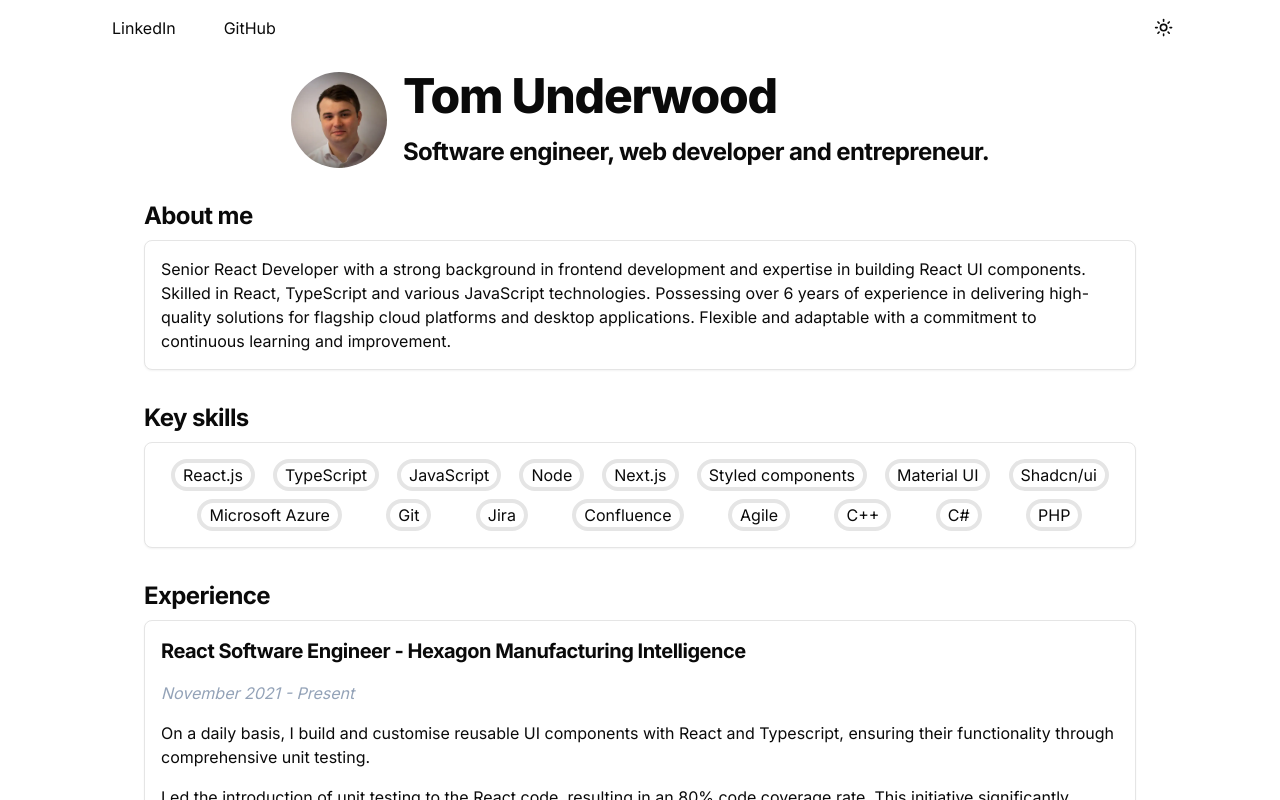
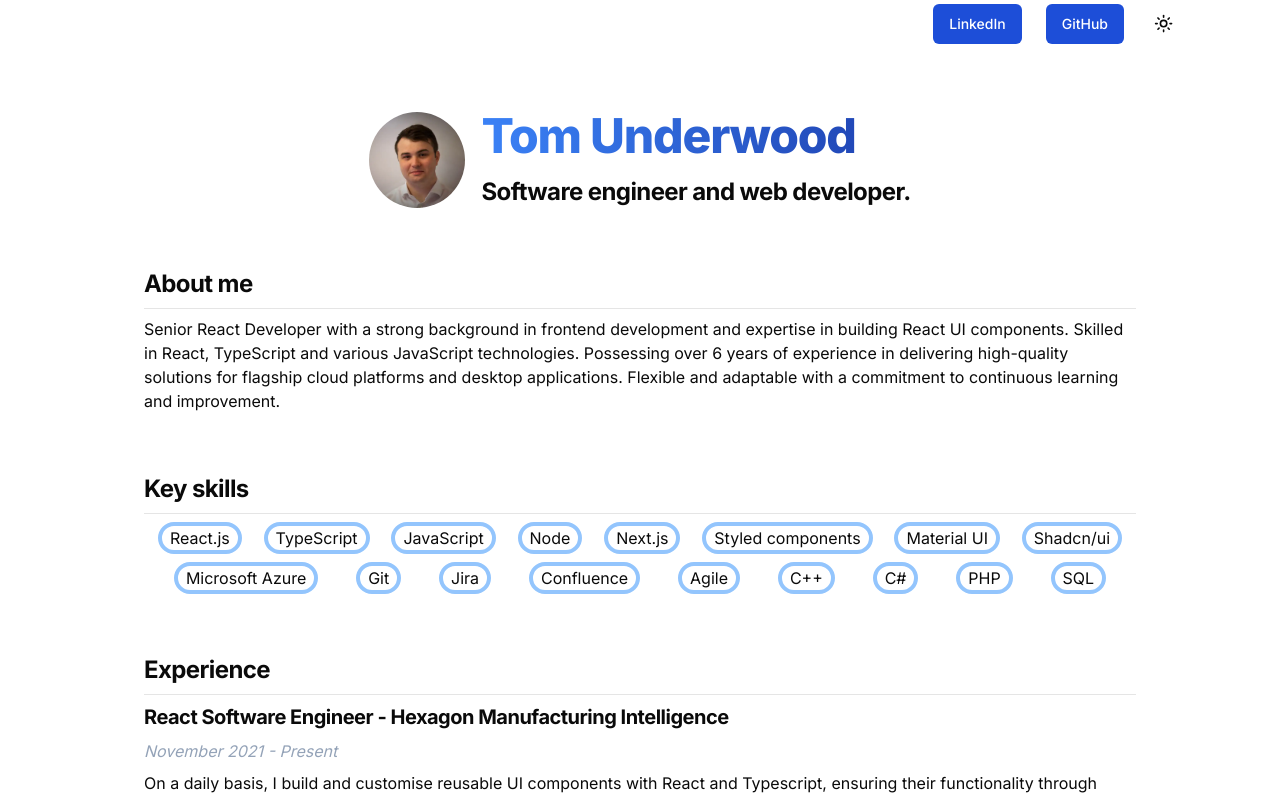
Before and after one commit to wraig0/portfolio, a Next.js app: page / in a window 1280 px wide. Shown: the top 800 px of the page. Built offline with nearby package versions, Linux system fonts and the light colour scheme.

Commit message:
Adjust padding, enable turbo mode, update chip styles, and enhance link component

```diff
--- a/app/globals.css
+++ b/app/globals.css
@@ -82,4 +82,7 @@
   h3 {
     @apply text-xl font-bold tracking-tight;
   }
+  section {
+    @apply pb-7;
+  }
 }
--- a/app/page.tsx
+++ b/app/page.tsx
@@ -3,24 +3,24 @@ import me from "../public/me.webp";
 import Image from "next/image";
 import { ModeToggle } from "@/components/ui/mode-toggle";
 import { Chip } from "@/components/ui/chip";
-import { Card } from "@/components/ui/card";
+// import { Card } from "@/components/ui/card";
 
 export default function Home() {
   return (
-    <div className="flex flex-col items-center justify-center py-2 subpixel-antialiased">
-      <header className="bg-background fixed top-0 w-full pl-24 pr-24 flex flex-row items-center justify-between gap-4">
+    <div className="flex flex-col items-center justify-center pb-2 subpixel-antialiased">
+      <header className="bg-background sticky top-0 w-full pl-24 pr-24 flex flex-row items-center justify-end gap-4">
         <div className="flex flex-row gap-4">
           <Link
             href="https://www.linkedin.com/in/thomas-underwood-35b139158/"
             title="Open LinkedIn profile in a new tab"
-            className="hover:bg-slate-200 dark:hover:bg-slate-900 p-4"
+            className="p-1"
           >
             LinkedIn
           </Link>
           <Link
             href="https://www.github.com/wraig0"
             title="Open GitHub profile in a new tab"
-            className="hover:bg-slate-200 dark:hover:bg-slate-900 p-4"
+            className="p-1"
           >
             GitHub
           </Link>
@@ -28,7 +28,7 @@ export default function Home() {
         <ModeToggle />
       </header>
 
-      <main className="flex flex-col items-center justify-between pt-12 max-w-screen-lg">
+      <main className="flex flex-col items-center justify-between md:pt-12 md:pr-24 md:pl-24 lg:pr-0 lg:pl-0 max-w-screen-lg">
         <div className="flex flex-col gap-8 w-fit p-4 ">
           <section className="flex flex-col md:flex-row items-center justify-center gap-4">
             <Image
@@ -36,30 +36,31 @@ export default function Home() {
               alt="me"
               className="w-24 h-24 rounded rounded-full"
             />
-            <div className="flex flex-col gap-4">
-              <h1>Tom Underwood</h1>
-              <h2>Software engineer, web developer and entrepreneur.</h2>
+            <div className="flex flex-col gap-4 md:text-start text-center">
+              <h1 className="bg-clip-text text-transparent bg-gradient-to-r dark:from-blue-400 dark:to-blue-300 from-blue-500 to-blue-800">
+                Tom Underwood
+              </h1>
+              <h2>Software engineer and web developer.</h2>
             </div>
           </section>
 
           <section className="flex flex-col gap-2">
             <h2>About me</h2>
-            <Card className="p-4 flex flex-col gap-4">
+            <hr />
             <p>
               Senior React Developer with a strong background in frontend
-                development and expertise in building React UI components.
-                Skilled in React, TypeScript and various JavaScript
-                technologies. Possessing over 6 years of experience in
-                delivering high-quality solutions for flagship cloud platforms
-                and desktop applications. Flexible and adaptable with a
-                commitment to continuous learning and improvement.
+              development and expertise in building React UI components. Skilled
+              in React, TypeScript and various JavaScript technologies.
+              Possessing over 6 years of experience in delivering high-quality
+              solutions for flagship cloud platforms and desktop applications.
+              Flexible and adaptable with a commitment to continuous learning
+              and improvement.
             </p>
-            </Card>
           </section>
 
           <section className="flex flex-col gap-2">
             <h2>Key skills</h2>
-            <Card className="p-4 flex flex-col gap-4">
+            <hr />
             <div className="flex flex-row flex-wrap gap-2 justify-evenly">
               <Chip>React.js</Chip>
               <Chip>TypeScript</Chip>
@@ -77,13 +78,13 @@ export default function Home() {
               <Chip>C++</Chip>
               <Chip>C#</Chip>
               <Chip>PHP</Chip>
+              <Chip>SQL</Chip>
             </div>
-            </Card>
           </section>
 
           <section className="flex flex-col gap-2">
             <h2>Experience</h2>
-            <Card className="p-4 flex flex-col gap-4">
+            <hr />
             <h3>
               React Software Engineer - Hexagon Manufacturing Intelligence
             </h3>
@@ -94,16 +95,16 @@ export default function Home() {
               comprehensive unit testing.
             </p>
             <p>
-                Led the introduction of unit testing to the React code,
-                resulting in an 80% code coverage rate. This initiative
-                significantly reduced development time while enhancing the
-                overall quality of the codebase.
+              Led the introduction of unit testing to the React code, resulting
+              in an 80% code coverage rate. This initiative significantly
+              reduced development time while enhancing the overall quality of
+              the codebase.
             </p>
             <p>
               Developed a full-stack application using React, Node.js and
               Electron to seamlessly migrate user settings between different
-                versions of a desktop application, ensuring smooth transitions
-                and maintaining user preferences across updates.
+              versions of a desktop application, ensuring smooth transitions and
+              maintaining user preferences across updates.
             </p>
             <p>
               Created an in-house React component library, published on a
@@ -112,10 +113,9 @@ export default function Home() {
             </p>
             <p>
               Participated actively in daily, fortnightly, and quarterly Agile
-                meetings, demonstrating strong communication skills by
-                effectively collaborating with team members, sharing progress
-                updates, and contributing to discussions on project planning and
-                execution
+              meetings, demonstrating strong communication skills by effectively
+              collaborating with team members, sharing progress updates, and
+              contributing to discussions on project planning and execution
             </p>
 
             <br />
@@ -135,25 +135,23 @@ export default function Home() {
               Communicated with customers and support engineers to gather
               requirements and ensure client satisfaction.
             </p>
-            </Card>
           </section>
 
           <section className="flex flex-col gap-2">
             <h2>More about me</h2>
-            <Card className="p-4 flex flex-col gap-4">
+            <hr />
             <p>
               I enjoy working on personal projects in my spare time, such as
               creating Next.js web apps and React native mobile apps. I also
-                enjoy playing video games, watching movies and spending time
-                with my family.
+              enjoy playing video games, watching movies and spending time with
+              my family.
             </p>
-            </Card>
           </section>
         </div>
       </main>
 
       <footer className="text-zinc-400">
-        &copy; {new Date().getFullYear()} Thomas Underwood. All rights reserved.
+        &copy; {new Date().getFullYear()} Thomas Underwood
       </footer>
     </div>
   );
--- a/components/ui/chip.tsx
+++ b/components/ui/chip.tsx
@@ -1,5 +1,5 @@
 export const Chip: React.FC<{ children: string }> = ({ children }) => (
-  <span className="flex flex-col gap-4 whitespace-nowrap rounded rounded-full border border-4 w-min pl-2 pr-2">
+  <span className="flex flex-col gap-4 whitespace-nowrap rounded rounded-full border border-4 dark:border-blue-900 dark:hover:border-blue-500 border-blue-300 hover:border-blue-800 w-min pl-2 pr-2 transition-colors duration-500 ease-in-out">
     {children}
   </span>
 );
--- a/components/ui/link.tsx
+++ b/components/ui/link.tsx
@@ -1,4 +1,5 @@
 import NextLink from "next/link";
+import { Button } from "./button";
 export const Link: React.FC<{
   href: string;
   title: string;
@@ -7,7 +8,12 @@ export const Link: React.FC<{
 }> = ({ href, title, children, className }) => {
   return (
     <NextLink href={href} target="_blank" title={title} className={className}>
-      {children}
+      <Button
+        className="bg-blue-700 text-white  hover:bg-blue-500 active:bg-blue-400"
+        tabIndex={-1}
+      >
+        {children}
+      </Button>
     </NextLink>
   );
 };
--- a/package.json
+++ b/package.json
@@ -3,7 +3,7 @@
   "version": "0.1.0",
   "private": true,
   "scripts": {
-    "dev": "next dev",
+    "dev": "next dev --turbo",
     "build": "next build",
     "start": "next start",
     "lint": "next lint"
--- a/tailwind.config.ts
+++ b/tailwind.config.ts
@@ -79,6 +79,12 @@ const config = {
       },
     },
   },
+  variants: {
+    extend: {
+      borderColor: ["hover"],
+      transitionProperty: ["hover", "focus"],
+    },
+  },
   plugins: [require("tailwindcss-animate")],
 } satisfies Config;
 
```
Lines whose indentation alone changed are shown as unchanged.
